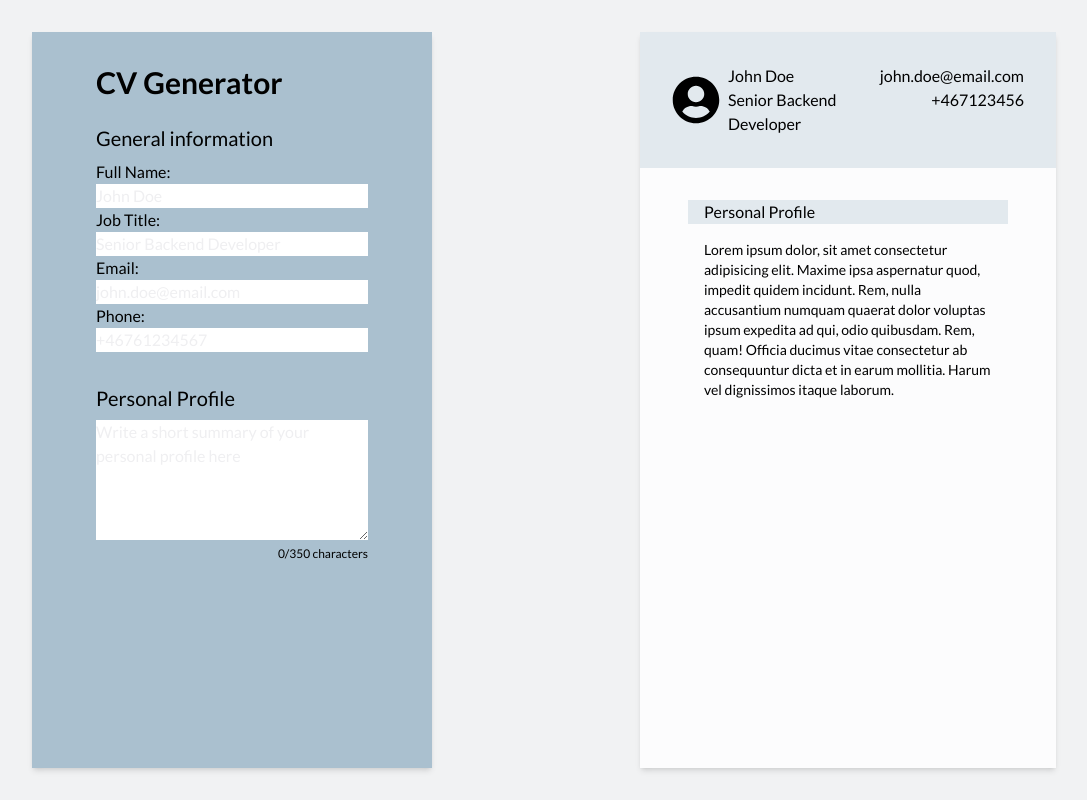
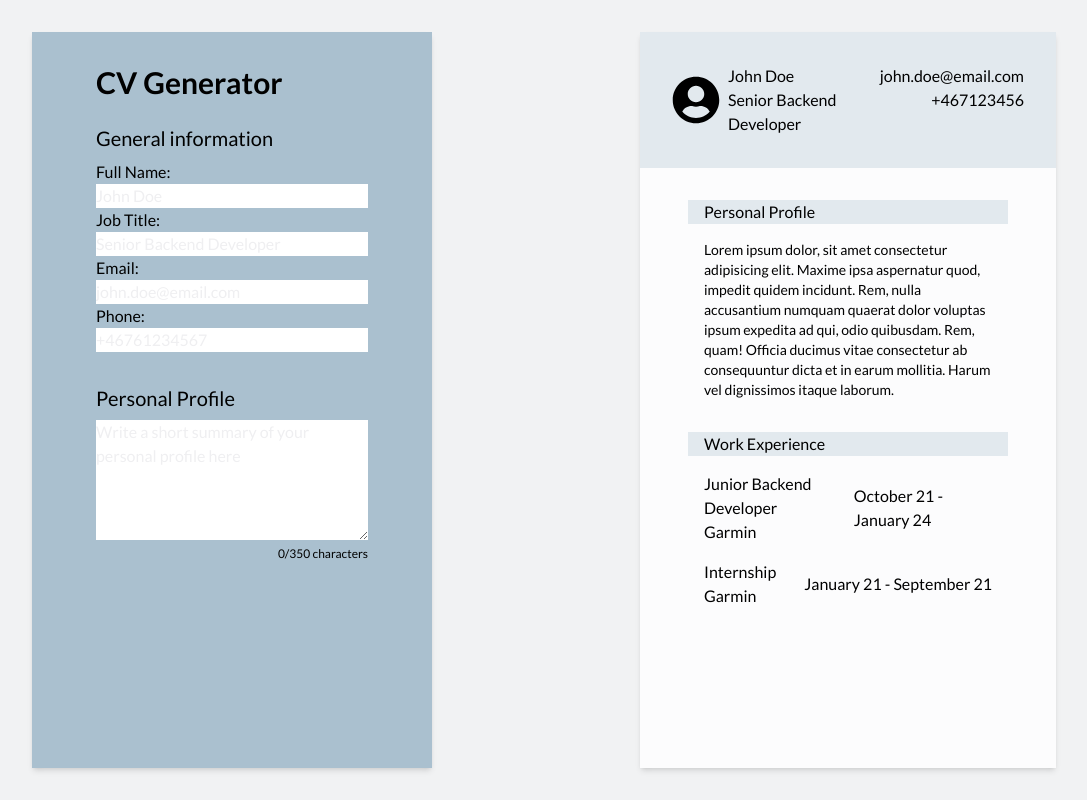
Before and after one commit to ThePhilgrim/cv-generator, a React (Vite) app: page / in a window 1280 px wide. Shown: the whole page, without its empty margins (32-1119 px from the left). Built offline with nearby package versions, Linux system fonts and the light colour scheme.

Commit message:
Start working on work experience preview

```diff
--- a/src/components/CvPreview.jsx
+++ b/src/components/CvPreview.jsx
@@ -1,5 +1,6 @@
 import GeneralPreview from './GeneralPreview';
 import PersonalProfilePreview from './PersonalProfilePreview';
+import WorkExperiencePreview from './WorkExperiencePreview';
 
 export default function CvPreview({ generalInfo, personalProfile }) {
   console.log(personalProfile);
@@ -8,8 +9,11 @@ export default function CvPreview({ generalInfo, personalProfile }) {
       <div className="bg-blue-100 py-8 general-preview mb-8">
         <GeneralPreview generalInfo={generalInfo} />
       </div>
-      <div className="personal-profile px-12">
+      <div className="personal-profile px-12 mb-8">
         <PersonalProfilePreview personalProfile={personalProfile} />
+      </div>
+      <div className="work-experience px-12 mb-8">
+        <WorkExperiencePreview />
       </div>
     </div>
   );
--- /dev/null
+++ b/src/components/WorkExperiencePreview.jsx
@@ -0,0 +1,29 @@
+export default function WorkExperiencePreview() {
+  return (
+    <>
+      <div className="bg-blue-100 px-4 mb-4">
+        <span className="text-md">Work Experience</span>
+      </div>
+      <div className="experience-items flex flex-col px-4">
+        <div className="experience-item flex justify-between mb-4">
+          <div className="experience-title flex flex-col">
+            <span className="role">Junior Backend Developer</span>
+            <span className="company">Garmin</span>
+          </div>
+          <div className="experience-period flex items-center">
+            <span className="">October 21 - January 24</span>
+          </div>
+        </div>
+        <div className="experience-item flex justify-between mb-4">
+          <div className="experience-title flex flex-col">
+            <span className="role">Internship</span>
+            <span className="company">Garmin</span>
+          </div>
+          <div className="experience-period flex items-center">
+            <span className="">January 21 - September 21</span>
+          </div>
+        </div>
+      </div>
+    </>
+  );
+}
```
